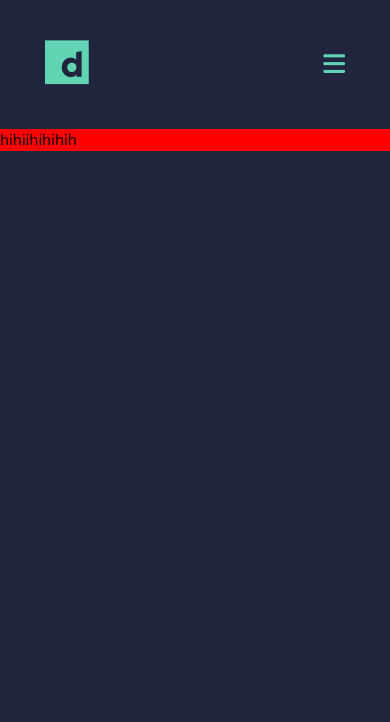
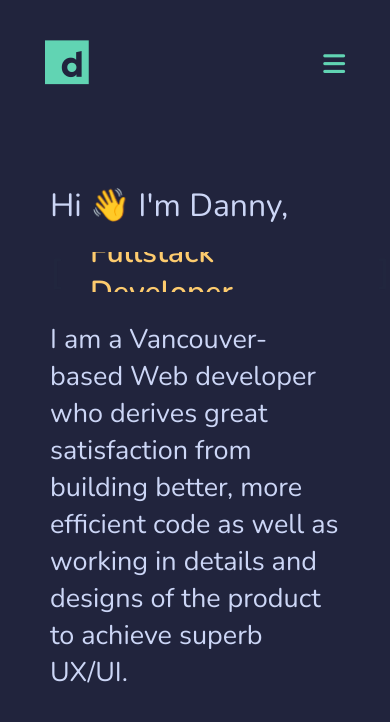
Before and after one commit to Gimorhee/portfolio-v3, a React (Create React App) app: page / in a window 390 px wide. Shown: the top 722 px of the page. Built offline with nearby package versions, Linux system fonts and the light colour scheme.

Commit message:
Front component

```diff
--- a/src/App.js
+++ b/src/App.js
@@ -1,10 +1,13 @@
 import "./styles/App.scss";
 import { Menu } from "./components/Menu";
+import { Front } from "./components/Front";
 
 function App() {
   return (
     <div className="App">
-      <div className="contents">hihiihihihih</div>
+      <div className="contents">
+        <Front />
+      </div>
       <Menu />
     </div>
   );
--- /dev/null
+++ b/src/components/Front.js
@@ -0,0 +1,35 @@
+import React from "react";
+import "../styles/Front.scss";
+
+export const Front = () => {
+  return (
+    <div className="Front">
+      <h1 className="intro">
+        Hi <span className="wave">👋</span> I'm Danny,
+        <br />
+      </h1>
+
+      <div>
+        <div className="content">
+          <div className="content__container">
+            <ul className="content__container__list">
+              <li className="content__container__list__item">Web Developer.</li>
+              <li className="content__container__list__item">Frontend Developer.</li>
+              <li className="content__container__list__item">UI Developer.</li>
+              <li className="content__container__list__item">Fullstack Developer.</li>
+            </ul>
+          </div>
+        </div>
+        <br />
+        <br />
+        {/* <h1 className="extra">who is design-minded and focused on building user-friendly, responsive and beautiful interfaces & experiences.</h1> */}
+        <h2 className="extra">
+          I am a Vancouver-based Web developer who derives great satisfaction from building better, more efficient code as well as working in details and designs of the product to achieve superb
+          UX/UI.
+        </h2>
+      </div>
+    </div>
+  );
+};
+
+// Vancouver-based Web Developer who
--- a/src/styles/App.scss
+++ b/src/styles/App.scss
@@ -1,15 +1,24 @@
 @import url("https://fonts.googleapis.com/css2?family=Nunito:wght@300;400;600;700;800;900&display=swap");
+@import url("https://fonts.googleapis.com/css2?family=Josefin+Sans:ital,wght@0,300;0,400;0,500;0,600;1,500&display=swap");
 
 .App {
   background: #21243d;
   min-height: 300vh;
+  //   font-family: "Josefin Sans", sans-serif;
   font-family: "Nunito", sans-serif;
   overflow-x: hidden;
 
   .contents {
-    background: red;
     position: absolute;
     width: 100%;
-    top: 129px;
+    max-width: 1600px;
+    left: 50%;
+    transform: translateX(-50%);
+    top: 130px;
+    padding: 0 100px;
+
+    @media only screen and (max-width: 767px) {
+      padding: 0 50px;
+    }
   }
 }
--- /dev/null
+++ b/src/styles/Front.scss
@@ -0,0 +1,236 @@
+.Front {
+  height: calc(100vh - 130px);
+
+  color: #ccd6f6;
+
+  display: flex;
+  flex-direction: column;
+  justify-content: center;
+  align-items: center;
+  padding-bottom: 100px;
+
+  h1 {
+    font-weight: 400;
+    font-size: 40px;
+  }
+
+  .intro {
+    margin-bottom: 25px;
+    width: 100%;
+    max-width: 767px;
+    font-weight: 400;
+  }
+
+  .extra {
+    margin-top: 25px;
+    max-width: 767px;
+    font-weight: 400;
+    font-size: 33px;
+  }
+
+  .content {
+    position: absolute;
+    overflow: hidden;
+    font-family: "Nunito", sans-serif;
+    font-size: 2.3rem;
+    line-height: 40px;
+    color: #fdcb6e;
+  }
+
+  @media only screen and (max-width: 767px) {
+    .intro {
+      font-size: 32px;
+    }
+
+    .extra {
+      font-size: 27px;
+    }
+
+    .content {
+      font-size: 1.9rem;
+    }
+  }
+
+  .content__container {
+    font-weight: 600;
+    overflow: hidden;
+    height: 40px;
+    padding: 0 40px;
+
+    &:before {
+      content: "[";
+      left: 0;
+      position: absolute;
+      top: 0;
+      color: #61d4b3;
+      font-size: 35px;
+      line-height: 40px;
+      -webkit-animation-name: opacity;
+      -webkit-animation-duration: 2s;
+      -webkit-animation-iteration-count: infinite;
+      animation-name: opacity;
+      animation-duration: 2s;
+      animation-iteration-count: infinite;
+    }
+
+    &:after {
+      content: "]";
+      position: absolute;
+      right: 0;
+      position: absolute;
+      top: 0;
+      color: #61d4b3;
+      font-size: 35px;
+      line-height: 40px;
+      -webkit-animation-name: opacity;
+      -webkit-animation-duration: 2s;
+      -webkit-animation-iteration-count: infinite;
+      animation-name: opacity;
+      animation-duration: 2s;
+      animation-iteration-count: infinite;
+    }
+  }
+
+  .content__container__text {
+    display: inline;
+    float: left;
+    margin: 0;
+  }
+
+  .content__container__list {
+    margin-top: 0;
+    text-align: left;
+    list-style: none;
+    -webkit-animation-name: change;
+    -webkit-animation-duration: 10s;
+    -webkit-animation-iteration-count: infinite;
+    animation-name: change;
+    animation-duration: 10s;
+    animation-iteration-count: infinite;
+  }
+
+  .content__container__list__item {
+    line-height: 40px;
+    margin: 0;
+  }
+
+  .wave {
+    animation-name: wave-animation;
+    animation-duration: 2.5s;
+    animation-iteration-count: infinite;
+    transform-origin: 70% 70%;
+    display: inline-block;
+  }
+}
+
+@-webkit-keyframes opacity {
+  0%,
+  100% {
+    opacity: 0;
+  }
+  50% {
+    opacity: 1;
+  }
+}
+
+@-webkit-keyframes change {
+  0%,
+  12.66%,
+  100% {
+    -webkit-transform: translate3d(0, 0, 0);
+    transform: translate3d(0, 0, 0);
+  }
+  16.66%,
+  29.32% {
+    -webkit-transform: translate3d(0, -25%, 0);
+    transform: translate3d(0, -25%, 0);
+  }
+  33.32%,
+  45.98% {
+    -webkit-transform: translate3d(0, -50%, 0);
+    transform: translate3d(0, -50%, 0);
+  }
+  49.98%,
+  62.64% {
+    -webkit-transform: translate3d(0, -75%, 0);
+    transform: translate3d(0, -75%, 0);
+  }
+  66.64%,
+  79.3% {
+    -webkit-transform: translate3d(0, -50%, 0);
+    transform: translate3d(0, -50%, 0);
+  }
+  83.3%,
+  95.96% {
+    -webkit-transform: translate3d(0, -25%, 0);
+    transform: translate3d(0, -25%, 0);
+  }
+}
+
+@keyframes opacity {
+  0%,
+  100% {
+    opacity: 0;
+  }
+  50% {
+    opacity: 1;
+  }
+}
+
+@keyframes change {
+  0%,
+  12.66%,
+  100% {
+    -webkit-transform: translate3d(0, 0, 0);
+    transform: translate3d(0, 0, 0);
+  }
+  16.66%,
+  29.32% {
+    -webkit-transform: translate3d(0, -25%, 0);
+    transform: translate3d(0, -25%, 0);
+  }
+  33.32%,
+  45.98% {
+    -webkit-transform: translate3d(0, -50%, 0);
+    transform: translate3d(0, -50%, 0);
+  }
+  49.98%,
+  62.64% {
+    -webkit-transform: translate3d(0, -75%, 0);
+    transform: translate3d(0, -75%, 0);
+  }
+  66.64%,
+  79.3% {
+    -webkit-transform: translate3d(0, -50%, 0);
+    transform: translate3d(0, -50%, 0);
+  }
+  83.3%,
+  95.96% {
+    -webkit-transform: translate3d(0, -25%, 0);
+    transform: translate3d(0, -25%, 0);
+  }
+}
+
+@keyframes wave-animation {
+  0% {
+    transform: rotate(0deg);
+  }
+  10% {
+    transform: rotate(-10deg);
+  }
+  20% {
+    transform: rotate(12deg);
+  }
+  30% {
+    transform: rotate(-10deg);
+  }
+  40% {
+    transform: rotate(9deg);
+  }
+  50% {
+    transform: rotate(0deg);
+  }
+  100% {
+    transform: rotate(0deg);
+  }
+}
--- a/src/styles/Menu.scss
+++ b/src/styles/Menu.scss
@@ -1,6 +1,7 @@
 .Menu {
   padding: 30px 45px;
   width: 100%;
+  background: #21243d;
   display: flex;
   justify-content: space-between;
   align-items: center;
```
